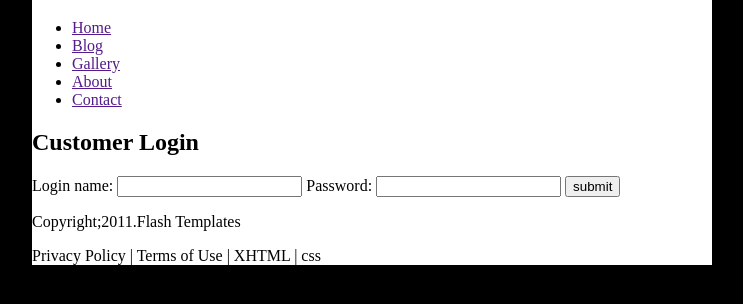
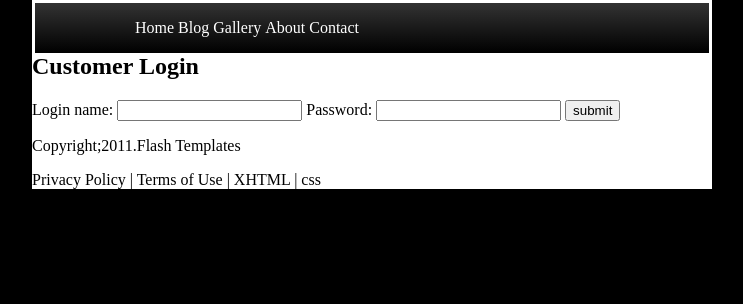
Before and after one commit to XuanYi0905/Website2024, a plain HTML site: page Exercise1.html in a window 1280 px wide. Shown: the part 138-442 px from the top of the page, without its empty margins (268-1011 px from the left). Drawn offline with Linux system fonts and the light colour scheme.

Commit message:
20241004

```diff
--- a/stylesheets/ex1.css
+++ b/stylesheets/ex1.css
@@ -14,3 +14,25 @@ header{
     border: solid #fff 3px;
 
 }
+#menu{
+    width: 674px;
+    background: linear-gradient(#333,#000);
+    margin-left: 3px;
+    float: left;
+}
+#menu ul{
+    list-style: none;
+    padding: 0px;
+    margin-left: 100px;
+}
+#menu ul li{
+    display: inline;
+}
+#menu ul li a{
+    color: #fff;
+    text-decoration: none;
+    padding-top: 0px;
+    height: 30px;
+    width: 80px;
+
+}
```
